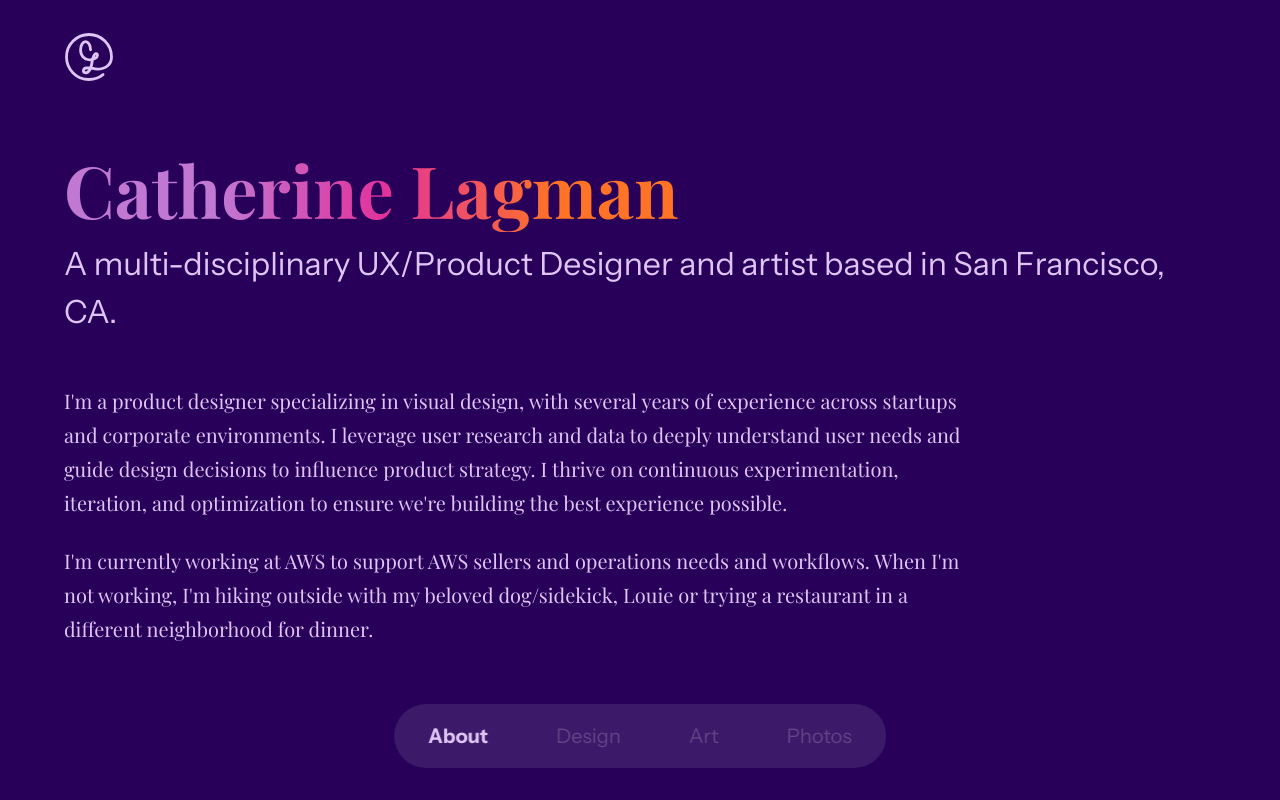
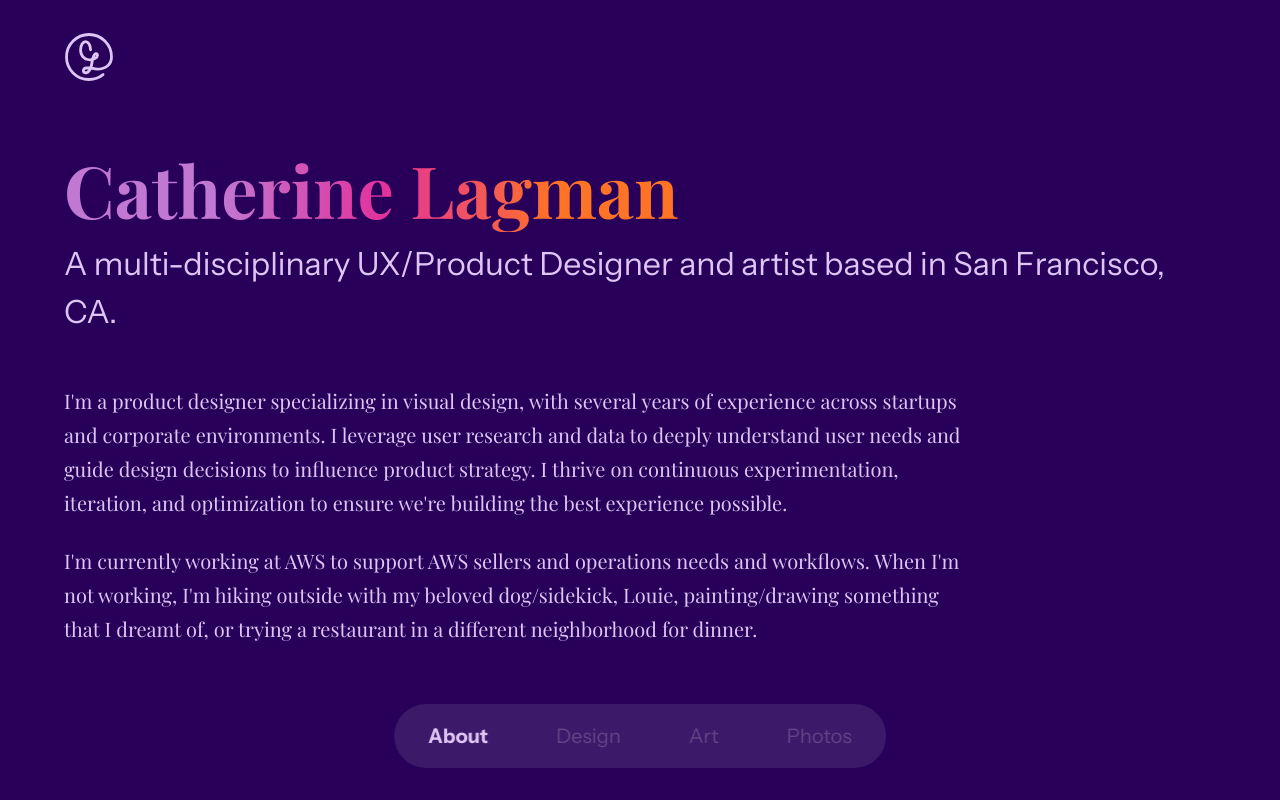
Before and after one commit to catlagman/portfolio, a Next.js app: page / in a window 1280 px wide. Shown: the top 800 px of the page. Built offline with nearby package versions, Linux system fonts and the light colour scheme.

Commit message:
Copy tweaks

```diff
--- a/app/page.js
+++ b/app/page.js
@@ -32,7 +32,7 @@ export default function Home() {
           </p>
 
           <p className={styles.aboutText}>
-            I'm currently working at AWS to support AWS sellers and operations needs and workflows. When I'm not working, I'm hiking outside with my beloved dog/sidekick, Louie or trying a restaurant in a different neighborhood for dinner.
+            I'm currently working at AWS to support AWS sellers and operations needs and workflows. When I'm not working, I'm hiking outside with my beloved dog/sidekick, Louie, painting/drawing something that I dreamt of, or trying a restaurant in a different neighborhood for dinner.
           </p>
         </div>
       </section>
```
